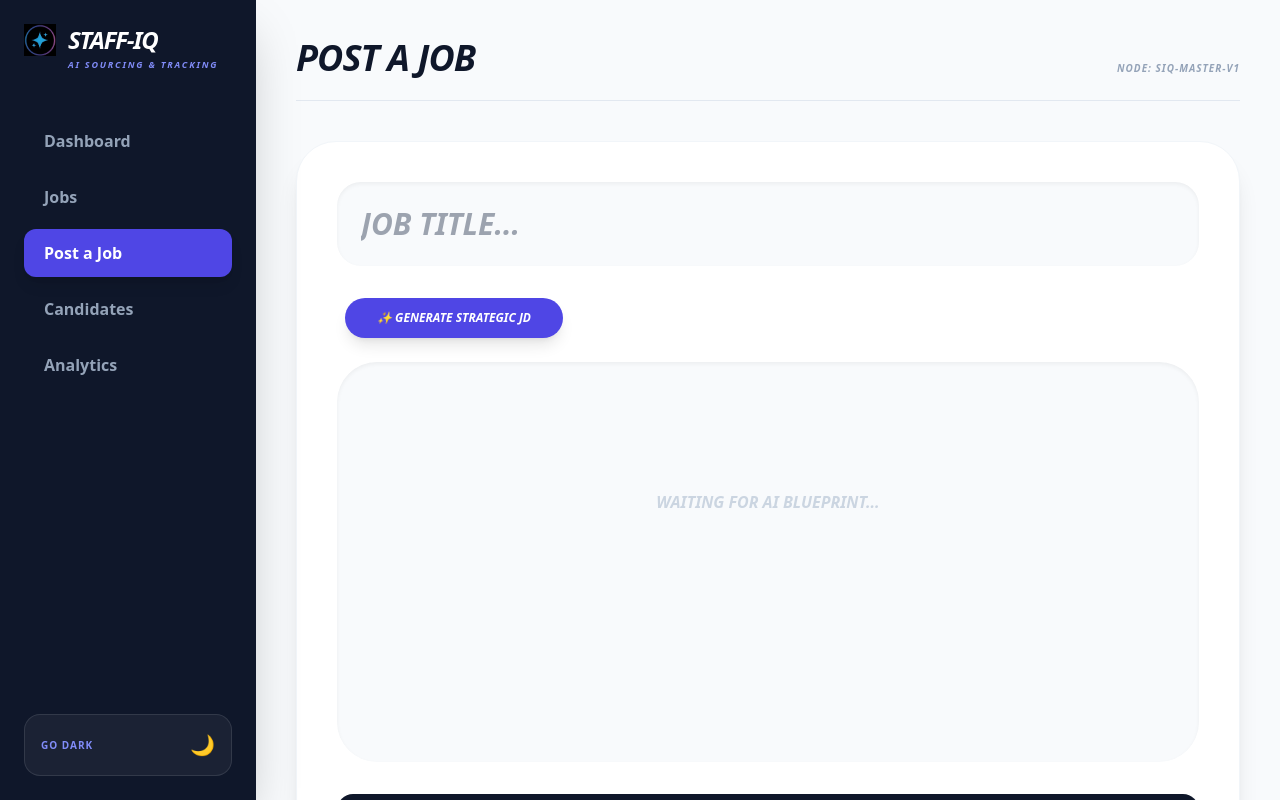
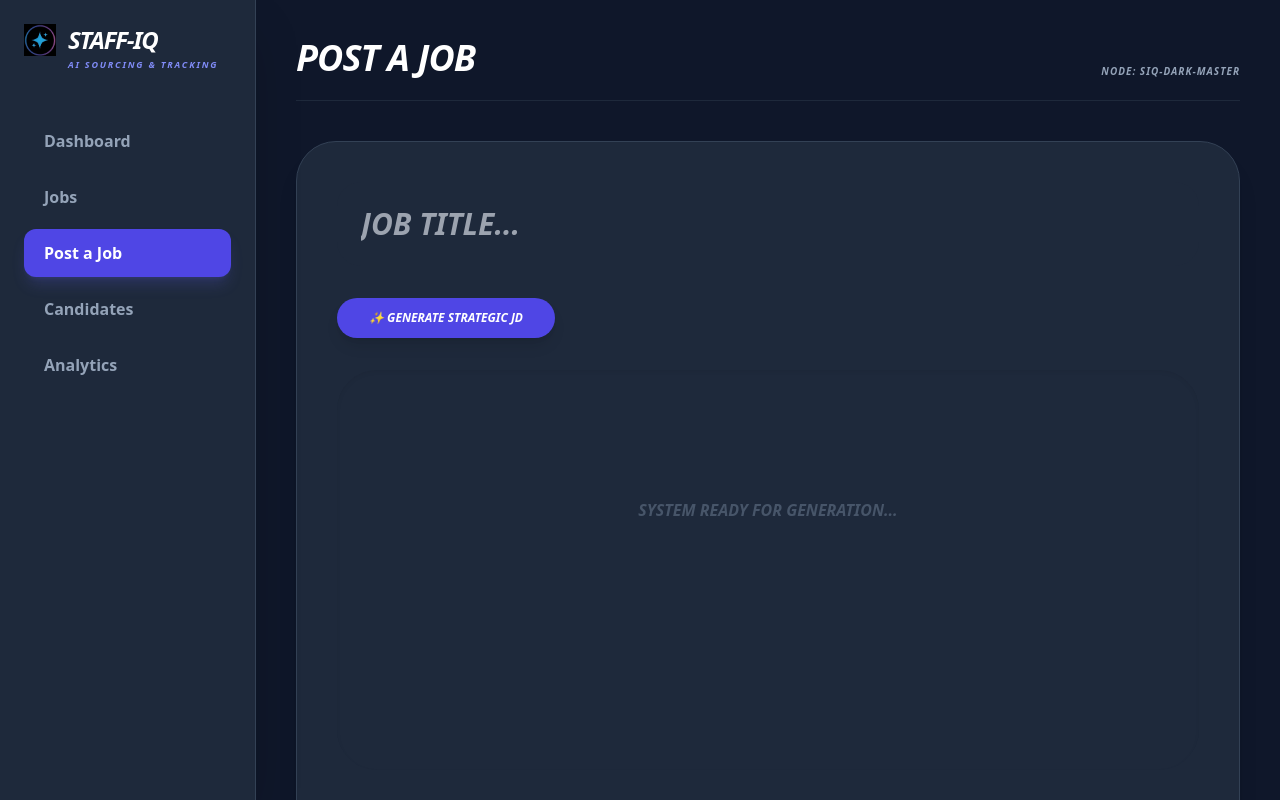
Before and after one commit to dansims2024-afk/staff-iq, a React (Vite) app: page / in a window 1280 px wide. Shown: the top 800 px of the page. Built offline with nearby package versions, Linux system fonts and the light colour scheme.

Commit message:
Update App.jsx

```diff
--- a/src/App.jsx
+++ b/src/App.jsx
@@ -1,9 +1,8 @@
 import React, { useState } from 'react';
 
 export default function App() {
-  // --- 1. GLOBAL STATE & THEME ---
+  // --- 1. GLOBAL STATE (Defaulted to Dark Mode) ---
   const [activeTab, setActiveTab] = useState('Post a Job');
-  const [darkMode, setDarkMode] = useState(false);
   const [selectedCandidate, setSelectedCandidate] = useState(null);
 
   // Posting / Generator State
@@ -24,8 +23,6 @@ export default function App() {
   ];
 
   // --- 3. CORE LOGIC FUNCTIONS ---
-
-  // Restoration of the Strategic Generator
   const generateStrategicAI = () => {
     if (!title) return alert("Please enter a Job Title.");
     setIsGenerating(true);
@@ -40,11 +37,6 @@ export default function App() {
     }, 1500);
   };
 
-  const copyReferralLink = (jobId) => {
-    navigator.clipboard.writeText(`https://staff-iq.app/apply/${jobId}?ref=internal`);
-    alert("Magic Referral Link Copied!");
-  };
-
   const deleteProject = (id) => {
     if(window.confirm("Delete this project?")) {
       setJobs(jobs.filter(j => j.id !== id));
@@ -52,112 +44,91 @@ export default function App() {
   };
 
   return (
-    <div className={`flex min-h-screen font-sans transition-colors duration-500 ${darkMode ? 'bg-[#0F172A] text-white' : 'bg-[#F8FAFC] text-[#0F172A]'}`}>
+    // Hardcoded Dark Mode Container
+    <div className="flex min-h-screen font-sans bg-[#0F172A] text-white">
 
-      {/* SIDEBAR */}
-      <nav className={`w-64 p-6 fixed h-full flex flex-col shadow-2xl z-30 transition-colors ${darkMode ? 'bg-[#1E293B] border-r border-slate-700' : 'bg-[#0F172A] text-white'}`}>
+      {/* SIDEBAR (Dark Mode Fixed) */}
+      <nav className="w-64 p-6 fixed h-full flex flex-col shadow-2xl z-30 bg-[#1E293B] border-r border-slate-700">
         <div className="mb-12">
           <div className="flex items-center gap-3 mb-1">
              <img src="/logo.png" alt="Staff-IQ" className="w-8 h-8 object-contain" />
              <h1 className="text-2xl font-[900] italic tracking-tighter uppercase leading-none">Staff-IQ</h1>
           </div>
-          <p className="text-[9px] font-black text-indigo-400 uppercase tracking-[0.2em] ml-11 leading-none italic leading-none">AI Sourcing & Tracking</p>
+          <p className="text-[9px] font-black text-indigo-400 uppercase tracking-[0.2em] ml-11 leading-none italic">AI Sourcing & Tracking</p>
         </div>
         <div className="flex flex-col gap-2 flex-1">
           {['Dashboard', 'Jobs', 'Post a Job', 'Candidates', 'Analytics'].map((tab) => (
-            <button key={tab} onClick={() => setActiveTab(tab)} className={`text-left p-3 px-5 rounded-xl font-bold transition-all ${activeTab === tab ? 'bg-indigo-600 text-white shadow-lg' : 'text-slate-400 hover:bg-slate-800'}`}>{tab}</button>
+            <button key={tab} onClick={() => setActiveTab(tab)} className={`text-left p-3 px-5 rounded-xl font-bold transition-all ${activeTab === tab ? 'bg-indigo-600 text-white shadow-lg shadow-indigo-500/20' : 'text-slate-400 hover:bg-slate-800'}`}>{tab}</button>
           ))}
         </div>
-        <button onClick={() => setDarkMode(!darkMode)} className={`mt-auto p-4 rounded-2xl flex items-center justify-between border transition-all ${darkMode ? 'border-slate-700 bg-slate-800' : 'border-white/10 bg-white/5'}`}>
-          <span className="text-[10px] font-black uppercase tracking-widest text-indigo-400">{darkMode ? 'Lights On' : 'Go Dark'}</span>
-          <span className="text-xl">{darkMode ? '☀️' : '🌙'}</span>
-        </button>
+        {/* Toggle button removed as requested */}
       </nav>
 
       <main className="flex-1 ml-64 p-10">
-        <header className={`mb-10 border-b pb-6 flex justify-between items-end uppercase ${darkMode ? 'border-slate-800' : 'border-slate-200'}`}>
+        <header className="mb-10 border-b border-slate-800 pb-6 flex justify-between items-end uppercase">
           <h2 className="text-4xl font-[900] italic tracking-tight leading-none">{activeTab}</h2>
-          <span className="text-[10px] font-black text-slate-400 tracking-widest italic">Node: SIQ-MASTER-V1</span>
+          <span className="text-[10px] font-black text-slate-400 tracking-widest italic leading-none">Node: SIQ-DARK-MASTER</span>
         </header>
 
         {/* 1. DASHBOARD */}
         {activeTab === 'Dashboard' && (
           <div className="grid grid-cols-3 gap-6 animate-in fade-in duration-500">
-            <div className={`p-8 rounded-[32px] border shadow-sm ${darkMode ? 'bg-[#1E293B] border-slate-700' : 'bg-white border-slate-100'}`}>
+            <div className="p-8 rounded-[32px] border border-slate-700 bg-[#1E293B] shadow-sm">
               <p className="text-slate-400 text-[10px] font-black uppercase mb-1 italic">Active Roles</p>
-              <p className="text-4xl font-[900] italic text-indigo-600 leading-none">{jobs.length}</p>
+              <p className="text-4xl font-[900] italic text-indigo-400 leading-none">{jobs.length}</p>
             </div>
-            <div className={`p-8 rounded-[32px] border shadow-sm ${darkMode ? 'bg-[#1E293B] border-slate-700' : 'bg-white border-slate-100'}`}>
-              <p className="text-slate-400 text-[10px] font-black uppercase mb-1 italic">Total Hires</p>
-              <p className="text-4xl font-[900] italic text-emerald-500 leading-none">24</p>
+            <div className="p-8 rounded-[32px] border border-slate-700 bg-[#1E293B] shadow-sm">
+              <p className="text-slate-400 text-[10px] font-black uppercase mb-1 italic">Viral Reach</p>
+              <p className="text-4xl font-[900] italic text-emerald-400 leading-none">1.2k</p>
             </div>
           </div>
         )}
 
-        {/* 2. JOBS (RESTORATION) */}
+        {/* 2. JOBS */}
         {activeTab === 'Jobs' && (
           <div className="space-y-4 animate-in fade-in">
             {jobs.map(j => (
-              <div key={j.id} className={`p-8 rounded-[32px] border shadow-sm flex justify-between items-center group transition-all ${darkMode ? 'bg-[#1E293B] border-slate-700 hover:border-indigo-500' : 'bg-white border-slate-100 hover:border-indigo-200'}`}>
+              <div key={j.id} className="p-8 rounded-[32px] border border-slate-700 bg-[#1E293B] flex justify-between items-center group transition-all hover:border-indigo-500">
                 <div>
                   <h4 className="text-xl font-[900] italic uppercase leading-none mb-2 group-hover:text-indigo-600 transition-colors">{j.title}</h4>
                   <p className="text-[10px] font-black text-slate-400 uppercase tracking-widest leading-none">{j.dept} • {j.referralClicks} Viral Clicks</p>
                 </div>
-                <div className="flex gap-4">
-                    <button onClick={() => copyReferralLink(j.id)} className="px-6 py-2 bg-indigo-600 text-white rounded-xl text-[10px] font-black uppercase tracking-widest shadow-lg hover:bg-indigo-700">Magic Link 🔗</button>
-                    <button onClick={() => deleteProject(j.id)} className={`px-4 py-2 border rounded-xl text-[10px] font-black uppercase ${darkMode ? 'border-slate-700 text-slate-500' : 'border-slate-100 text-slate-300'}`}>✕</button>
-                </div>
+                <button onClick={() => deleteProject(j.id)} className="px-4 py-2 border border-slate-700 text-slate-500 rounded-xl text-[10px] font-black uppercase hover:text-rose-500 transition-all">✕</button>
               </div>
             ))}
           </div>
         )}
 
-        {/* 3. POST A JOB (RESTORATION) */}
+        {/* 3. POST A JOB */}
         {activeTab === 'Post a Job' && (
           <div className="max-w-5xl space-y-8 animate-in slide-in-from-bottom-4">
-            <div className={`p-10 rounded-[40px] shadow-xl border ${darkMode ? 'bg-[#1E293B] border-slate-700 text-white' : 'bg-white border-slate-100'}`}>
-              <input value={title} onChange={(e) => setTitle(e.target.value)} className={`w-full p-6 rounded-[24px] border-none font-[900] italic text-3xl uppercase mb-8 outline-none focus:ring-2 focus:ring-indigo-500 transition-all ${darkMode ? 'bg-slate-800' : 'bg-slate-50 shadow-inner'}`} placeholder="JOB TITLE..." />
+            <div className="p-10 rounded-[40px] shadow-xl border border-slate-700 bg-[#1E293B]">
+              <input value={title} onChange={(e) => setTitle(e.target.value)} className="w-full p-6 rounded-[24px] border-none font-[900] italic text-3xl uppercase mb-8 outline-none focus:ring-2 focus:ring-indigo-500 bg-slate-800" placeholder="JOB TITLE..." />
 
-              <div className="flex justify-between items-center px-2 mb-6">
-                 <button onClick={generateStrategicAI} disabled={isGenerating} className="bg-indigo-600 text-white px-8 py-3 rounded-full font-[900] italic text-xs uppercase hover:bg-indigo-700 shadow-lg">
-                    {isGenerating ? "Architecting..." : "✨ Generate Strategic JD"}
-                 </button>
-              </div>
+              <button onClick={generateStrategicAI} disabled={isGenerating} className="mb-8 bg-indigo-600 text-white px-8 py-3 rounded-full font-[900] italic text-xs uppercase hover:bg-indigo-700 shadow-lg">
+                {isGenerating ? "Architecting..." : "✨ Generate Strategic JD"}
+              </button>
 
-              <div className={`w-full min-h-[400px] p-12 rounded-[40px] border-none shadow-inner mb-8 overflow-y-auto ${darkMode ? 'bg-slate-800' : 'bg-slate-50'}`}>
+              <div className="w-full min-h-[400px] p-12 rounded-[40px] bg-slate-800 shadow-inner mb-8 overflow-y-auto">
                 {description ? (
                   <div className="max-w-none">
                     {description.split('\n').map((line, i) => (
-                      <p key={i} className={`text-sm mb-2 ${line.startsWith('MISSION:') ? 'text-3xl font-[900] italic text-indigo-600 mb-8' : 'font-bold text-slate-500'}`}>{line}</p>
+                      <p key={i} className={`text-sm mb-2 ${line.startsWith('MISSION:') ? 'text-3xl font-[900] italic text-indigo-400 mb-8' : 'font-bold text-slate-400'}`}>{line}</p>
                     ))}
                   </div>
-                ) : <p className="text-slate-300 font-bold uppercase italic text-center py-20">Waiting for AI Blueprint...</p>}
+                ) : <p className="text-slate-600 font-bold uppercase italic text-center py-20">System ready for generation...</p>}
               </div>
 
               {socialSnippet && (
-                <div className={`mb-8 p-6 rounded-3xl border border-dashed animate-in fade-in ${darkMode ? 'bg-indigo-900/20 border-indigo-500' : 'bg-indigo-50 border-indigo-100'}`}>
-                    <p className="text-[10px] font-black text-indigo-600 uppercase mb-3 italic leading-none">Social Snippet Preview</p>
-                    <p className={`text-xs font-bold italic leading-relaxed ${darkMode ? 'text-indigo-200' : 'text-slate-600'}`}>{socialSnippet}</p>
+                <div className="mb-8 p-6 rounded-3xl border border-dashed bg-indigo-900/20 border-indigo-500 animate-in fade-in">
+                    <p className="text-[10px] font-black text-indigo-400 uppercase mb-3 italic">Social Snippet Preview</p>
+                    <p className="text-xs font-bold italic text-indigo-200 leading-relaxed">{socialSnippet}</p>
                 </div>
               )}
 
-              <button className={`w-full py-6 rounded-2xl font-[900] italic uppercase text-sm shadow-xl transition-all ${darkMode ? 'bg-indigo-500' : 'bg-[#0F172A] text-white'}`}>Publish Project</button>
+              <button className="w-full py-6 rounded-2xl font-[900] italic uppercase text-sm shadow-xl bg-indigo-500 hover:bg-indigo-600 transition-all">Publish Project</button>
             </div>
           </div>
-        )}
-
-        {/* 4. CANDIDATES & 5. ANALYTICS (RESTORATION) */}
-        {activeTab === 'Candidates' && (
-            <div className={`rounded-[32px] shadow-sm border overflow-hidden animate-in fade-in ${darkMode ? 'bg-[#1E293B] border-slate-700' : 'bg-white border-slate-100'}`}>
-                <table className="w-full text-left">
-                    <thead><tr className={`text-[10px] font-black uppercase tracking-widest border-b italic ${darkMode ? 'bg-slate-800 border-slate-700 text-slate-500' : 'bg-slate-50 border-slate-100 text-slate-400'}`}><th className="p-8">Candidate Profile</th><th className="p-8 text-center">AI Score</th><th className="p-8">Action</th></tr></thead>
-                    <tbody className={`divide-y ${darkMode ? 'divide-slate-700' : 'divide-slate-100'}`}>
-                        {candidates.map(c => (
-                            <tr key={c.id}><td className="p-8"><p className="font-black text-lg leading-none mb-1">{c.name}</p><p className="text-[10px] font-bold text-slate-400 uppercase">{c.role}</p></td><td className="p-8 text-center"><span className="text-3xl font-[900] italic text-indigo-600 leading-none">{c.score}</span></td><td className="p-8"><button className="bg-indigo-600 text-white px-6 py-2 rounded-xl text-[10px] font-black uppercase">Evaluate</button></td></tr>
-                        ))}
-                    </tbody>
-                </table>
-            </div>
         )}
       </main>
     </div>
```
